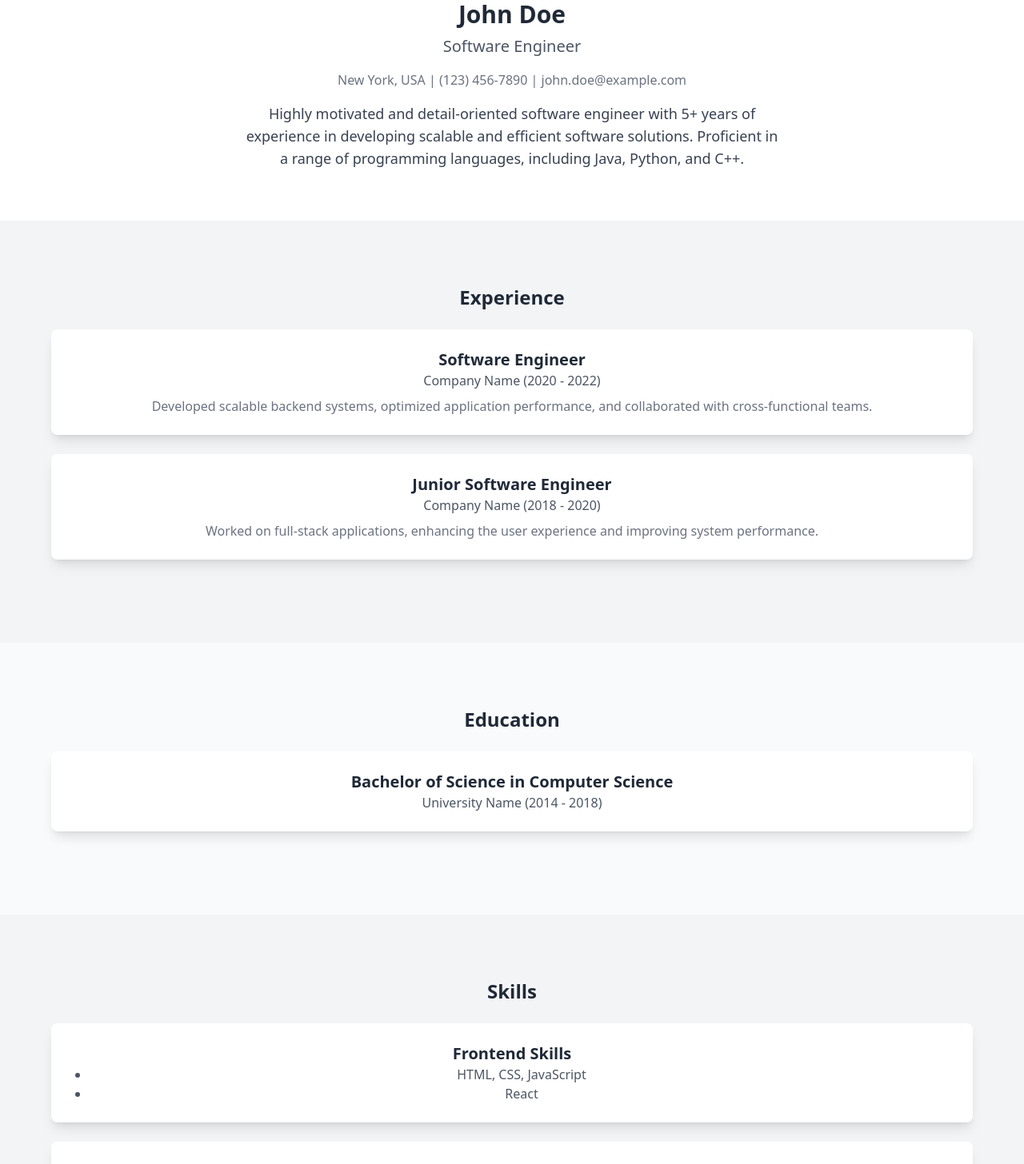
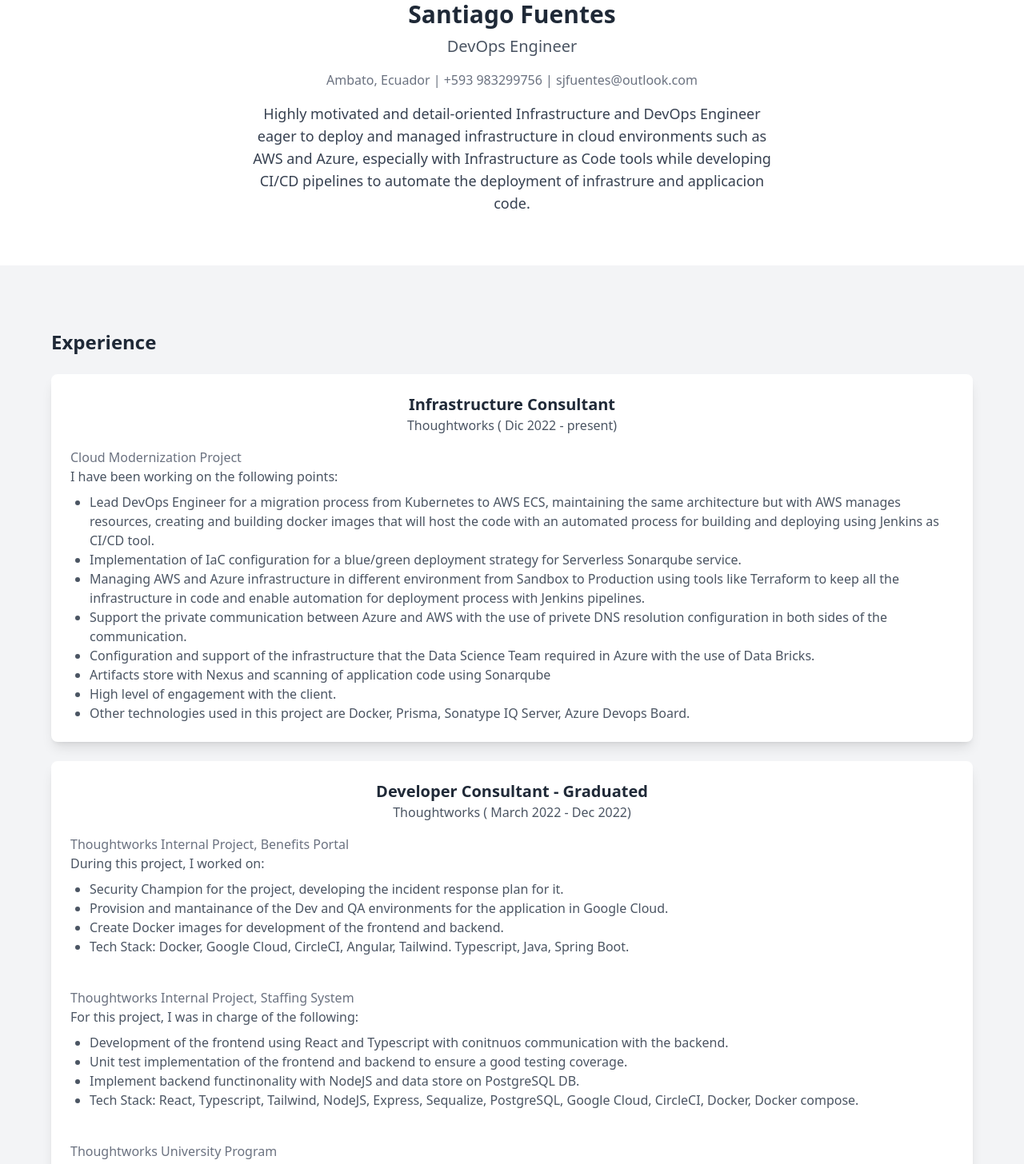
Before and after one commit to sjfuentes/cv, a React (Create React App) app: page / in a window 1280 px wide. Shown: the part 280-1736 px from the top of the page at 80% size. Built offline with nearby package versions, Linux system fonts and the light colour scheme.

Commit message:
add correct information for experience

```diff
--- a/src/App.tsx
+++ b/src/App.tsx
@@ -66,6 +66,15 @@
             </li>
             <li className="text-center py-2">
               <a
+                href="#certifications"
+                className="text-gray-600 hover:text-gray-900 hover:bg-gray-100 py-2 px-2 rounded"
+                onClick={() => handleSectionChange("certifications")}
+              >
+                Certifications
+              </a>
+            </li>
+            <li className="text-center py-2">
+              <a
                 href="#skills"
                 className="text-gray-600 hover:text-gray-900 hover:bg-gray-100 py-2 px-2 rounded"
                 onClick={() => handleSectionChange("skills")}
@@ -80,15 +89,6 @@
                 onClick={() => handleSectionChange("projects")}
               >
                 Projects
-              </a>
-            </li>
-            <li className="text-center py-2">
-              <a
-                href="#certifications"
-                className="text-gray-600 hover:text-gray-900 hover:bg-gray-100 py-2 px-2 rounded"
-                onClick={() => handleSectionChange("certifications")}
-              >
-                Certifications
               </a>
             </li>
             <li className="text-center py-2">
@@ -121,35 +121,132 @@
         <div className="w-40 h-40 mb-6 overflow-hidden rounded-full border-4 border-gray-300">
           <img
             src="/foto.png" // Replace with your actual image path
-            alt="John Doe"
+            alt="Santiago Fuentes"
             className="w-full h-full object-cover"
           />
         </div>
-        <h2 className="text-3xl font-bold text-gray-800 mb-2">John Doe</h2>
-        <p className="text-xl text-gray-600 mb-4">Software Engineer</p>
-        <p className="text-gray-500 mb-4">New York, USA | (123) 456-7890 | john.doe@example.com</p>
+        <h2 className="text-3xl font-bold text-gray-800 mb-2">Santiago Fuentes</h2>
+        <p className="text-xl text-gray-600 mb-4">DevOps Engineer</p>
+        <p className="text-gray-500 mb-4">Ambato, Ecuador | +593 983299756 | sjfuentes@outlook.com</p>
         <p className="text-lg text-gray-700 max-w-2xl mx-auto">
-          Highly motivated and detail-oriented software engineer with 5+ years of experience in developing scalable and efficient software solutions. Proficient in a range of programming languages, including Java, Python, and C++.
+          Highly motivated and detail-oriented Infrastructure and DevOps Engineer eager to deploy and managed
+          infrastructure in cloud environments such as AWS and Azure, especially with Infrastructure as Code tools
+          while developing CI/CD pipelines to automate the deployment of infrastrure and applicacion code.
         </p>
       </section>
 
       {/* Experience Section */}
       <section id="experience" className="py-20 bg-gray-100">
-        <div className="max-w-6xl mx-auto text-center">
+        <div className="max-w-6xl mx-auto">
           <h3 className="text-2xl font-bold text-gray-800 mb-6">Experience</h3>
           <div className="bg-white shadow-lg rounded-lg p-6 mb-6">
-            <h4 className="text-xl font-semibold text-gray-800">Software Engineer</h4>
-            <p className="text-gray-600">Company Name (2020 - 2022)</p>
-            <p className="text-gray-500 mt-2">
-              Developed scalable backend systems, optimized application performance, and collaborated with cross-functional teams.
-            </p>
+            <h4 className="text-xl font-semibold text-gray-800 text-center">Infrastructure Consultant</h4>
+            <p className="text-gray-600 text-center">Thoughtworks ( Dic 2022 - present)</p>
+              <p className="text-gray-500 mt-4">
+                Cloud Modernization Project
+                <p className="text-gray-600">I have been working on the following points:</p>
+                  <ul className="text-gray-600 list-disc pl-6 mt-2">
+                    <li>
+                      Lead DevOps Engineer for a migration process from Kubernetes to
+                      AWS ECS, maintaining the same architecture but with AWS
+                      manages resources, creating and building docker images that will
+                      host the code with an automated process for building and
+                      deploying using Jenkins as CI/CD tool.
+                    </li>
+                    <li>
+                      Implementation of IaC configuration for a blue/green deployment strategy
+                      for Serverless Sonarqube service.
+                    </li>
+                    <li>
+                      Managing AWS and Azure infrastructure in
+                      different environment from Sandbox to Production using tools like
+                      Terraform to keep all the infrastructure in code and enable
+                      automation for deployment process with Jenkins pipelines.
+                    </li>
+                    <li>
+                      Support the private communication between Azure and AWS with
+                      the use of privete DNS resolution configuration in both sides
+                      of the communication.
+                    </li>
+                    <li>
+                      Configuration and support of the infrastructure that the Data
+                      Science Team required in Azure with the use of Data Bricks.
+                    </li>
+                    <li>
+                      Artifacts store with Nexus and scanning of application code using
+                      Sonarqube
+                    </li>
+                    <li>
+                      High level of engagement with the client.
+                    </li>
+                    <li>
+                      Other technologies used in this project are Docker, Prisma,
+                      Sonatype IQ Server, Azure Devops Board.
+                    </li>
+                  </ul>
+              </p>
           </div>
           <div className="bg-white shadow-lg rounded-lg p-6 mb-6">
-            <h4 className="text-xl font-semibold text-gray-800">Junior Software Engineer</h4>
-            <p className="text-gray-600">Company Name (2018 - 2020)</p>
-            <p className="text-gray-500 mt-2">
-              Worked on full-stack applications, enhancing the user experience and improving system performance.
-            </p>
+            <h4 className="text-xl font-semibold text-gray-800 text-center">Developer Consultant -  Graduated</h4>
+            <p className="text-gray-600 text-center">Thoughtworks ( March 2022 - Dec 2022)</p>
+              <p className="text-gray-500 mt-4">
+                Thoughtworks Internal Project, Benefits Portal
+                <p className="text-gray-600">During this project, I worked on:</p>
+                  <ul className="text-gray-600 list-disc pl-6 mt-2">
+                    <li>
+                      Security Champion for the project, developing the incident
+                      response plan for it.
+                    </li>
+                    <li>
+                      Provision and mantainance of the Dev and QA environments for the
+                      application in Google Cloud.
+                    </li>
+                    <li>
+                      Create Docker images for development of the frontend and backend.
+                    </li>
+                    <li>
+                      Tech Stack: Docker, Google Cloud, CircleCI, Angular, Tailwind. Typescript,
+                      Java, Spring Boot.
+                    </li>
+                  </ul>
+              </p>
+              <br/>
+              <p className="text-gray-500 mt-4">
+                Thoughtworks Internal Project, Staffing System
+                <p className="text-gray-600">For this project, I was in charge of the following:</p>
+                  <ul className="text-gray-600 list-disc pl-6 mt-2">
+                    <li>
+                      Development of the frontend using React and Typescript with conitnuos
+                      communication with the backend.
+                    </li>
+                    <li>
+                      Unit test implementation of the frontend and backend to ensure a
+                      good testing coverage.
+                    </li>
+                    <li>
+                      Implement backend functinonality with NodeJS and data store on PostgreSQL DB.
+                    </li>
+                    <li>
+                      Tech Stack: React, Typescript, Tailwind, NodeJS, Express, Sequalize,
+                      PostgreSQL, Google Cloud, CircleCI, Docker, Docker compose.
+                    </li>
+                  </ul>
+              </p>
+              <br/>
+              <p className="text-gray-500 mt-4">
+                Thoughtworks University Program
+                <p className="text-gray-600">During this program I had:</p>
+                  <ul className="text-gray-600 list-disc pl-6 mt-2">
+                    <li>
+                      A fully remote, 3 weeks long, global development program that
+                      included 1:1 coaching, daily skills sessions, andon-going
+                      mentoring.
+                    </li>
+                    <li>
+                      Tech Stack: React, Java, Spring Boot, JavaScript, Gitlab, Bootstrap.
+                    </li>
+                  </ul>
+              </p>
           </div>
         </div>
       </section>
@@ -161,6 +258,26 @@
           <div className="bg-white shadow-lg rounded-lg p-6 mb-6">
             <h4 className="text-xl font-semibold text-gray-800">Bachelor of Science in Computer Science</h4>
             <p className="text-gray-600">University Name (2014 - 2018)</p>
+          </div>
+        </div>
+      </section>
+
+      {/* Certifications Section */}
+
+      <section id="certifications" className="py-20 bg-gray-100">
+        <div className="max-w-6xl mx-auto text-center">
+          <h3 className="text-2xl font-bold text-gray-800 mb-6">Certifications</h3>
+          <div className="bg-white shadow-lg rounded-lg p-6 mb-6">
+            <h4 className="text-xl font-semibold text-gray-800">Certified Kubernetes Administrator (CKA)</h4>
+            <p className="text-gray-600">Cloud Native Computing Foundation (2022)</p>
+          </div>
+          <div className="bg-white shadow-lg rounded-lg p-6 mb-6">
+            <h4 className="text-xl font-semibold text-gray-800">AWS Certified Solutions Architect</h4>
+            <p className="text-gray-600">Amazon Web Services (2021)</p>
+          </div>
+          <div className="bg-white shadow-lg rounded-lg p-6 mb-6">
+            <h4 className="text-xl font-semibold text-gray-800">Google Cloud Professional Cloud Architect</h4>
+            <p className="text-gray-600">Google Cloud (2020)</p>
           </div>
         </div>
       </section>
@@ -214,25 +331,6 @@
         </div>
       </section>
 
-      {/* Certifications Section */}
-      <section id="certifications" className="py-20 bg-gray-100">
-        <div className="max-w-6xl mx-auto text-center">
-          <h3 className="text-2xl font-bold text-gray-800 mb-6">Certifications</h3>
-          <div className="bg-white shadow-lg rounded-lg p-6 mb-6">
-            <h4 className="text-xl font-semibold text-gray-800">Certified Kubernetes Administrator (CKA)</h4>
-            <p className="text-gray-600">Cloud Native Computing Foundation (2022)</p>
-          </div>
-          <div className="bg-white shadow-lg rounded-lg p-6 mb-6">
-            <h4 className="text-xl font-semibold text-gray-800">AWS Certified Solutions Architect</h4>
-            <p className="text-gray-600">Amazon Web Services (2021)</p>
-          </div>
-          <div className="bg-white shadow-lg rounded-lg p-6 mb-6">
-            <h4 className="text-xl font-semibold text-gray-800">Google Cloud Professional Cloud Architect</h4>
-            <p className="text-gray-600">Google Cloud (2020)</p>
-          </div>
-        </div>
-      </section>
-
       {/* Contact Section */}
       <section id="contact" className="py-20">
         <div className="max-w-6xl mx-auto text-center">
```
